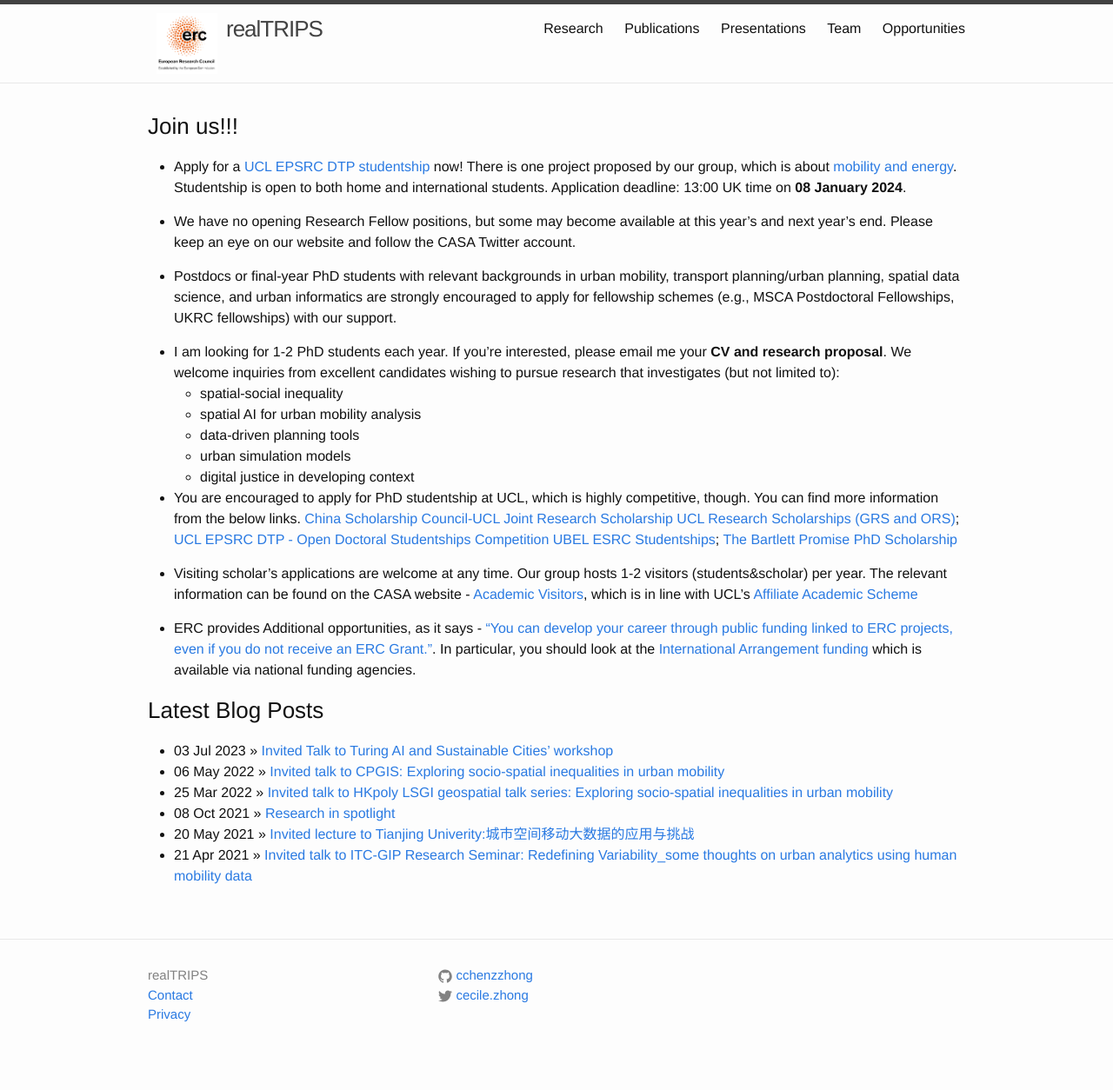
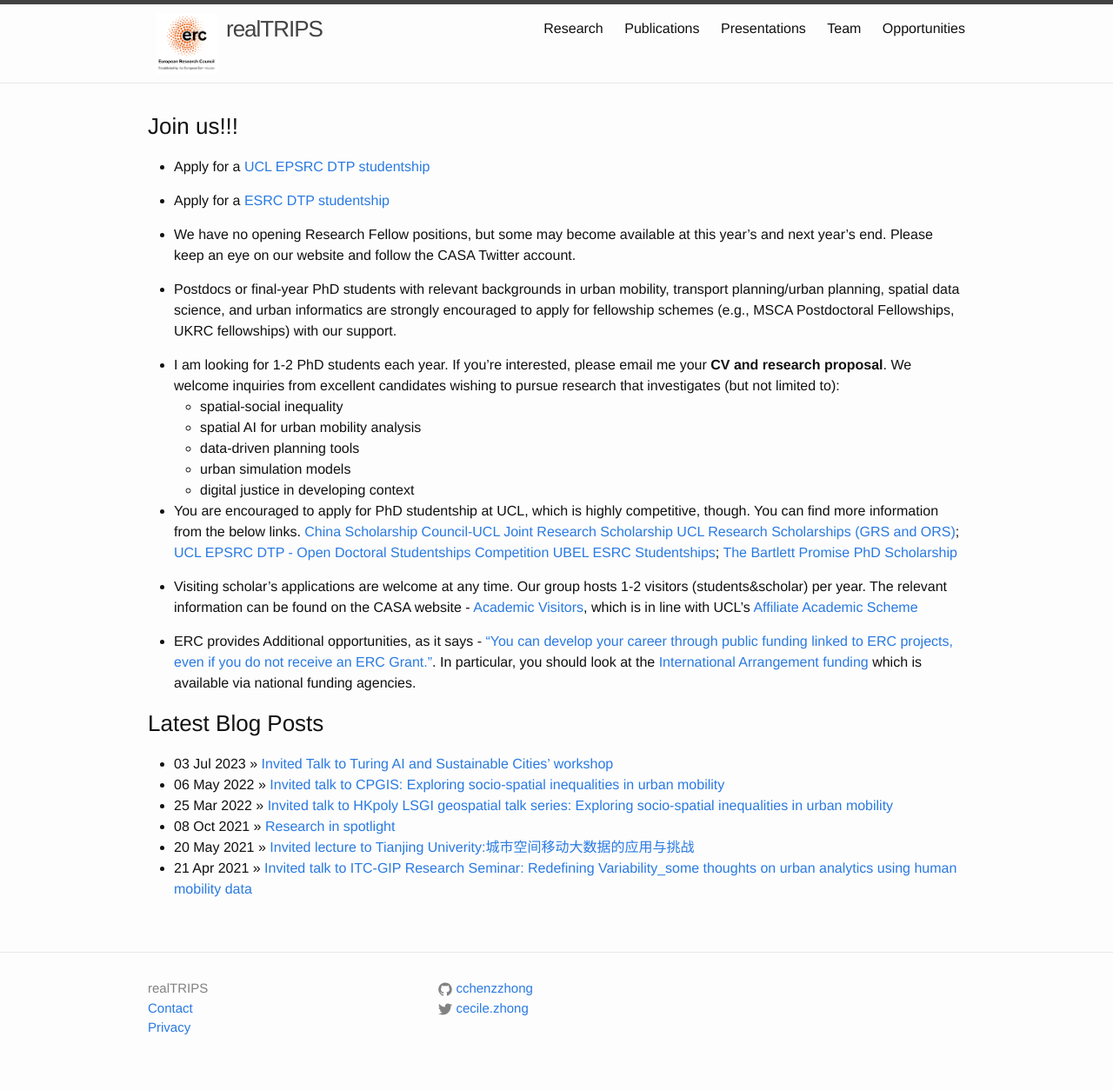
Before and after one commit to c-zhong-ucl-ac-uk/realTRIPS, a Jekyll site: the page built from opportunities.md, in a window 1280 px wide. Shown: the whole page at 87% size. Built offline with Jekyll 4.4.1, drawn with Linux system fonts in a browser that asks for light colours; our own code applies the rules of GitHub Pages for plain Markdown files.

Commit message:
Update opportunities.md

```diff
--- a/opportunities.md
+++ b/opportunities.md
@@ -6,7 +6,9 @@ tagline:
 
 ### Join us!!!
 
-- Apply for a [UCL EPSRC DTP studentship](https://www.ucl.ac.uk/epsrc-doctoral-training/prospective-students/apply-ucl-epsrc-dtp-studentship) now! There is one project proposed by our group, which is about [mobility and energy](https://ucl-epsrc-dtp.github.io/2024-25-project-catalogue/projects/2228cd1256.html). Studentship is open to both home and international students. Application deadline: 13:00 UK time on **08 January 2024**.
+- Apply for a [UCL EPSRC DTP studentship](https://www.ucl.ac.uk/epsrc-doctoral-training/prospective-students/apply-ucl-epsrc-dtp-studentship)
+
+- Apply for a [ESRC DTP studentship](https://ubel-dtp.ac.uk/)
 
 - We have no opening Research Fellow positions, but some may become available at this year's and next year's end. Please keep an eye on our website and follow the CASA Twitter account.
 
```
